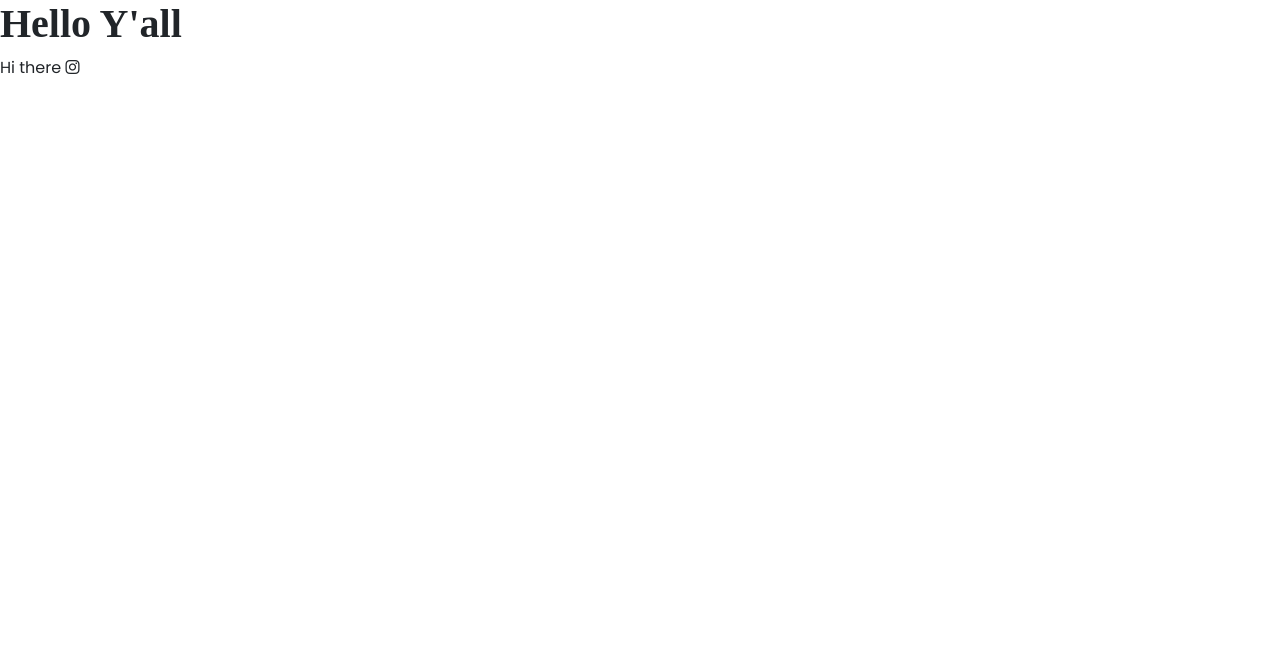
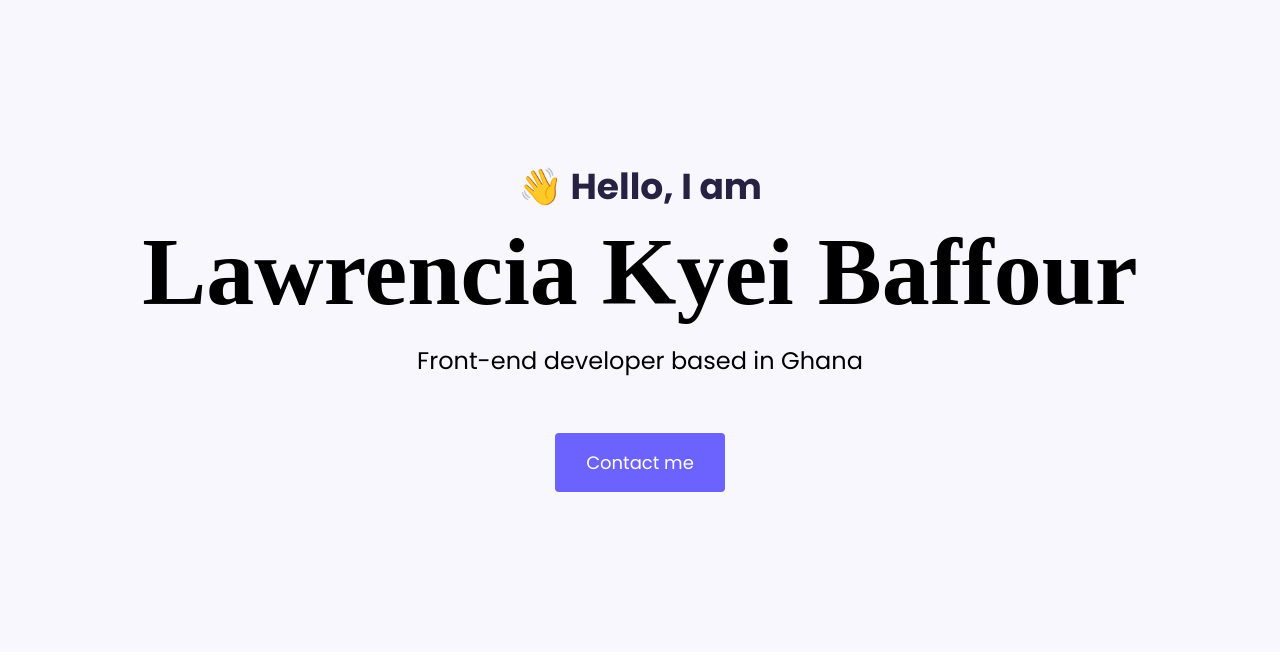
Before and after one commit to Cia-17/portfolio-project, a plain HTML site: page index.html in a window 1280 px wide. Drawn offline with nearby package versions, Linux system fonts and the light colour scheme; a web font is replaced by a local one.

Commit message:
created portfolio hero with style

```diff
--- a/index.html
+++ b/index.html
@@ -13,7 +13,11 @@
     <title>Document</title>
 </head>
 <body>
-    <h1>Hello Y'all</h1>
-    <p>Hi there <i class="fa-brands fa-instagram"></i></p>
+    <div class="hero">
+        <p>👋 Hello, I am </p>
+        <h1>Lawrencia Kyei Baffour</h1>
+        <h2 class="mb-5">Front-end developer based in Ghana</h2>
+        <a href="#" class="btn btn-branding">Contact me</a>
+    </div>
 </body>
 </html>
--- a/styles/portfolio.css
+++ b/styles/portfolio.css
@@ -1,9 +1,54 @@
+:root{
+    --branding-color: #6c63ff;
+    --secondary-color: #f9f7fe;
+    --heading-font-family: "Playfair Diaplay", serif;
+    --default-font-family: "Poppins", serif;
+}
+h1,h2,h3,h4,h5,h6{
+    color: black;
+    font-family: var(--heading-font-family);
+    font-weight: bold;
+}
+
+body{
+    font-family: var(--default-font-family);
+}
 
 h1{
-    font-family: "Playfair Diaplay", serif;
-    font-weight: bold;
+    font-size: 96px;
 }
+
 p{
-    font-family: "Poppins", serif;
     font-weight: normal;
 }
+.hero{
+   background: var(--secondary-color);
+   text-align: center;
+   padding: 160px 0;
+}
+
+.hero p{
+    font-size: 36px;
+    font-weight: bold;
+    margin: 0;
+    color: #272142;
+
+}
+
+.hero h2{
+    font-family: var(--default-font-family);
+    font-weight: normal;
+    line-height: 2;
+    font-size: 24px;
+
+}
+
+.btn-branding{
+    background: var(--branding-color);
+    border-radius: 4px;
+    color: white;
+    font-size: 18px;
+    line-height: 27px;
+    padding: 15px 30px;
+
+}
```
